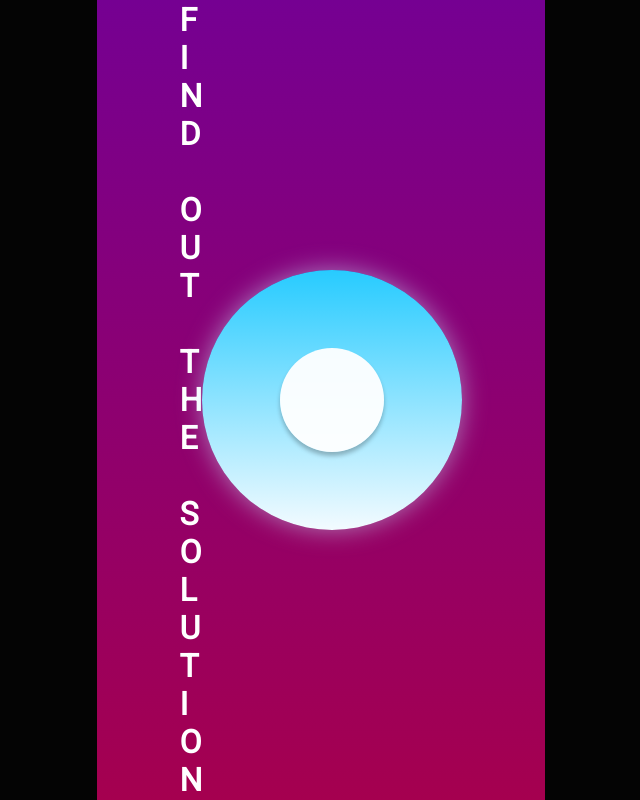
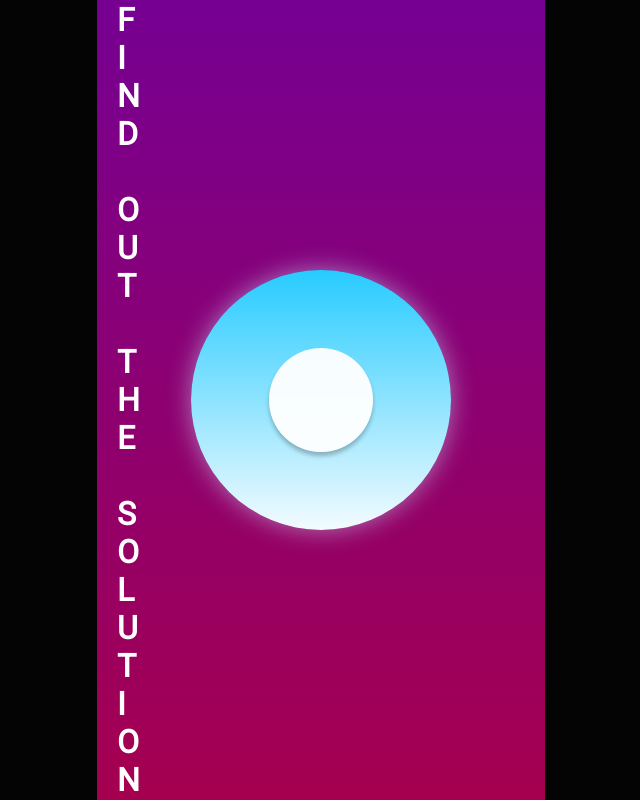
Before and after one commit to dima24kmagic/creativity_one, a website built with webpack: page src/html/index.html in a window 1280 px wide. Shown: the whole page, without its empty margins (319-959 px from the left). Built offline with nearby package versions, Linux system fonts and the light colour scheme.

Commit message:
style circle

```diff
--- a/package.json
+++ b/package.json
@@ -7,6 +7,7 @@
     "start": "npm run dev",
     "webpack": "webpack",
     "dev": "concurrently \"npm run webpack -- --env.mode development --watch\" \" sass --watch ./src/scss/index.scss:./src/scss/index.css \" ",
+    "live-server": "cd ./src && live-server",
     "prod": "npm run webpack -- --env.mode production"
   },
   "repository": {
@@ -25,6 +26,7 @@
     "webpack-dev-server": "^3.1.5"
   },
   "dependencies": {
+    "http-server": "^0.11.1",
     "webpack-cli": "^3.1.0"
   }
 }
--- a/src/html/index.html
+++ b/src/html/index.html
@@ -31,9 +31,9 @@
 
             <!-- CENTER CIRCLE -->
             <div class="circle">
-                <div class="circle--inner">
+                <button class="circle--inner">
 
-                </div>
+                </button>
             </div>
             <!-- END CENTER CIRCLE -->
 
@@ -41,6 +41,18 @@
         <!-- END CENTER -->
 
 
+        <!-- NAVIGATION -->
+        <div class="nav">
+
+        </div>
+        <!-- END NAVIGATION -->
+
+
+        <!-- BLACKBOX -->
+        <div class="black-box">
+
+        </div>
+        <!-- END BLACKBOX -->
     </div>
 
     <script src="../../dist/app.js"></script>
--- a/src/scss/components/circle.scss
+++ b/src/scss/components/circle.scss
@@ -5,13 +5,25 @@
   width: 26rem;
   height: 26rem;
   background: linear-gradient(to bottom, #27cbff, #f3fbff);
-  box-shadow: 0 0 25px rgba(#CAEFFF, 0.51);
+  box-shadow: 0 0 25px rgba(#caefff, 0.51);
   border-radius: 100%;
   &--inner {
+    transition: transform 0.15s, box-shadow 0.15s;
+    cursor: pointer;
     width: 40%;
     height: 40%;
+    border: none;
+    outline: none;
     background: rgba(#fff, 0.95);
-    box-shadow: 0 4px 4px rgba(#000, .25);
+    box-shadow: 0 4px 4px rgba(#000, 0.25);
     border-radius: 100%;
+    &:hover {
+      transform: translateY(-2px);
+      box-shadow: 0 8px 6px rgba(#000, 0.15);
+    }
+    &:active{
+      transform: translateY(0px);
+      box-shadow: 0 2px 2px rgba(#000, 0.35);
+    }
   }
 }
--- /dev/null
+++ b/src/scss/components/vertical-word.scss
@@ -0,0 +1,11 @@
+.vertical-word{
+    position: absolute;
+    top: 0;
+    left: 2rem;
+    display: flex;
+    align-items: center;
+    height: 100%;
+    font-size: 3.2rem;
+    font-weight: bold;
+    text-transform: uppercase;
+}
--- a/src/scss/index.scss
+++ b/src/scss/index.scss
@@ -7,3 +7,4 @@
 
 //COMPONENTS
 @import './components/circle.scss';
+@import './components/vertical-word.scss';
--- a/src/scss/layout/center.scss
+++ b/src/scss/layout/center.scss
@@ -2,19 +2,9 @@
     display: flex;
     align-items: center;
     justify-content: center;
+    position: relative;
     align-items: center;
     height: 100%;
     width: 35%;
     background: linear-gradient(to bottom, #750092, #A5004F);
-
-    .vertical-word{
-        display: flex;
-        align-items: center;
-        height: 100%;
-        font-size: 3.2rem;
-        font-weight: bold;
-        text-transform: uppercase;
-    }
-    .circle{
-    }
 }
```
Also changed, not shown: src/scss/index.css, 2 other files.
